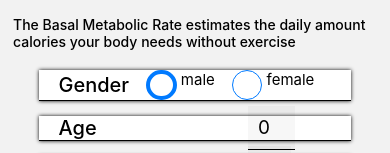
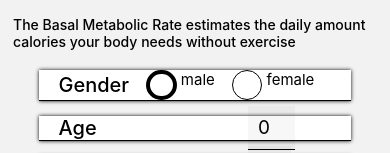
Before and after one commit to GarnierLenny/minimalist-calorie-tracker, a React Native app: screen /BMR in a window 390 px wide. Shown: the part 129-282 px from the top of the page. Built offline with nearby package versions, Linux system fonts and the light colour scheme.

Commit message:
spreaded form components

```diff
--- a/src/screens/BMR/components/Form.component.tsx
+++ b/src/screens/BMR/components/Form.component.tsx
@@ -1,26 +1,7 @@
 import React, { useState } from 'react';
 import { SafeAreaView, Text, StyleSheet, Dimensions, TextInput, TouchableOpacity } from 'react-native';
-import { useForm, Controller, Control } from 'react-hook-form';
-import CheckBox from 'expo-checkbox';
-
-enum genderEnum {
-  male,
-  female,
-};
-
-type FormFields = {
-  age: string;
-  height: string;
-  weight: string;
-};
-
-type FormControlProps = {
-  control: Control<FormFields, any>;
-  formField: string;
-  placeHolder: string;
-  inputTitle: string;
-  unit: string;
-};
+import { useForm, Controller } from 'react-hook-form';
+import {genderEnum, FormFields, FormControlProps, CheckDotProps} from './Form.types';
 
 const FormControl = ({control, formField, placeHolder, inputTitle, unit}: FormControlProps) => {
   const [isFocused, setIsFocused] = useState<boolean>(false);
@@ -55,7 +36,6 @@ const FormControl = ({control, formField, placeHolder, inputTitle, unit}: FormCo
 };
 
 const Form = () => {
-  const {width, height} = Dimensions.get('screen');
   const [gender, setGender] = useState<genderEnum>(genderEnum.male);
   const formDefault: FormFields = {
     age: '',
@@ -68,23 +48,31 @@ const Form = () => {
     formState: {errors},
   } = useForm<FormFields>({defaultValues: formDefault});
 
+  const GenderForm = () => {
+    const CheckDot = ({newGender}: CheckDotProps) => {
+      return (
+        <>
+          <TouchableOpacity
+            onPress={() => setGender(newGender)}
+            style={{...styles.checkDot, borderWidth: gender === newGender ? 4.5 : 1.5}}
+          />
+          <Text style={styles.genderText}>{newGender}</Text>
+        </>
+      );
+    };
+
+    return (<SafeAreaView style={styles.inputContainer}>
+      <Text style={styles.inputTitle}>Gender</Text>
+      <SafeAreaView style={styles.checkDotsContainer}>
+        <CheckDot newGender={genderEnum.male} />
+        <CheckDot newGender={genderEnum.female} />
+      </SafeAreaView>
+    </SafeAreaView>);
+  };
+
   return (
     <SafeAreaView style={styles.mainContainer}>
-      <SafeAreaView style={styles.inputContainer}>
-        <Text style={styles.inputTitle}>Gender</Text>
-        <SafeAreaView style={styles.checkDotsContainer}>
-          <TouchableOpacity
-            onPress={() => setGender(genderEnum.male)}
-            style={{...styles.checkDot, borderWidth: gender === genderEnum.male ? 4.5 : 1.5}}
-          />
-          <Text style={styles.genderText}>male</Text>
-          <TouchableOpacity
-            onPress={() => setGender(genderEnum.female)}
-            style={{...styles.checkDot, borderWidth: gender === genderEnum.female ? 4.5 : 1.5}}
-          />
-          <Text style={styles.genderText}>female</Text>
-        </SafeAreaView>
-      </SafeAreaView>
+      <GenderForm />
       <FormControl unit='' inputTitle="Age" control={control} formField='age' placeHolder='0' />
       <FormControl unit='cm' inputTitle="Height" control={control} formField='height' placeHolder='0' />
       <FormControl unit='kg' inputTitle="Weight" control={control} formField='weight' placeHolder='0' />
@@ -107,7 +95,7 @@ const styles = StyleSheet.create({
   },
   checkDot: {
     borderWidth: 1.5,
-    borderColor: 'rgb(0, 122, 255)',
+    borderColor: 'rgb(0, 0, 0)',
     alignSelf: 'center',
     width: width * 0.038,
     height: width * 0.038,
@@ -118,7 +106,7 @@ const styles = StyleSheet.create({
     display: 'flex',
     marginTop: '5%',
     gap: 15,
-    paddingVertical: 15,
+    paddingVertical: '20%',
   },
   inputTitle: {
     fontSize: 20,
--- /dev/null
+++ b/src/screens/BMR/components/Form.types.ts
@@ -0,0 +1,24 @@
+import { Control } from "react-hook-form";
+
+export enum genderEnum {
+  male = 'male',
+  female = 'female',
+};
+
+export type FormFields = {
+  age: string;
+  height: string;
+  weight: string;
+};
+
+export type FormControlProps = {
+  control: Control<FormFields, any>;
+  formField: string;
+  placeHolder: string;
+  inputTitle: string;
+  unit: string;
+};
+
+export type CheckDotProps = {
+  newGender: genderEnum;
+};
```
